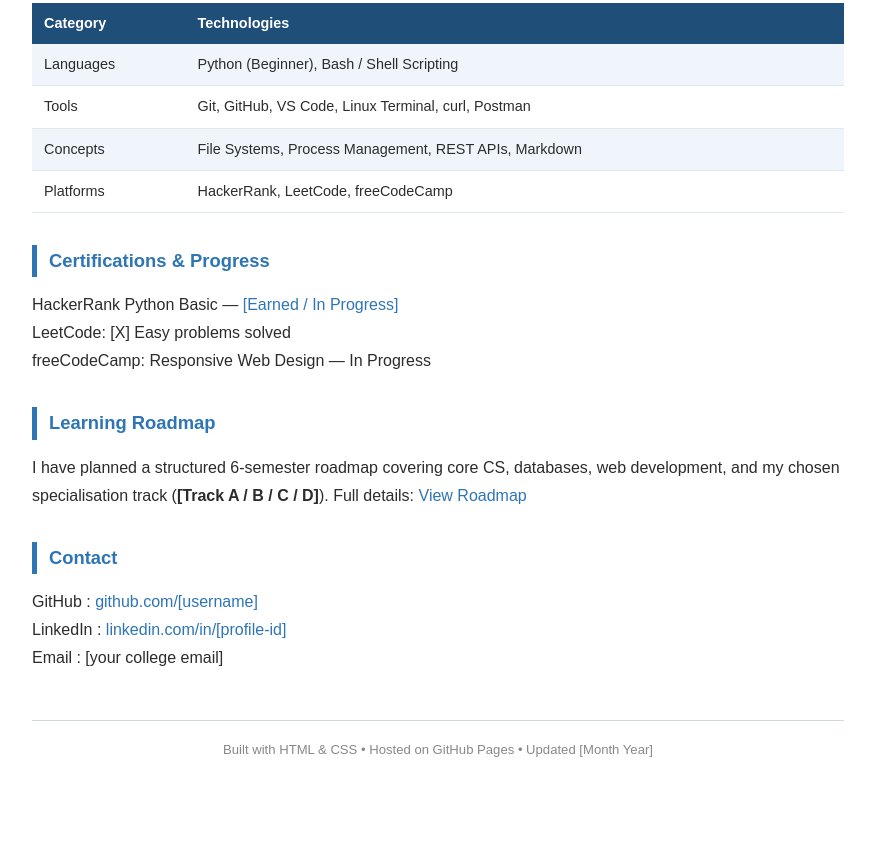
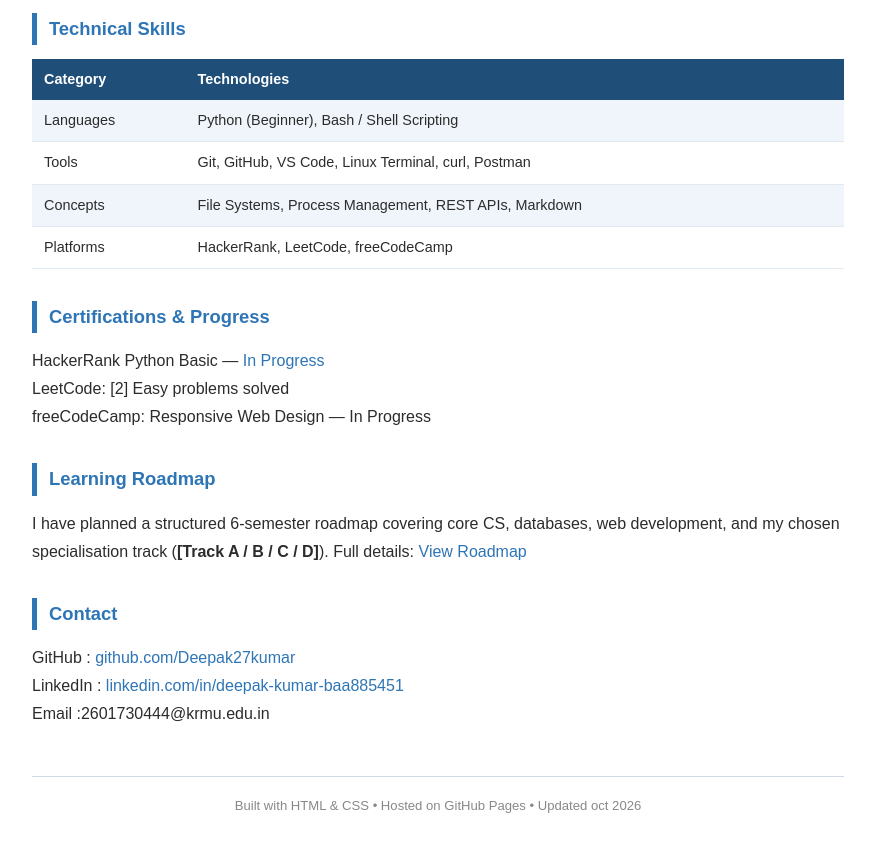
Before and after one commit to Deepak27kumar/-developer-portfolio, a plain HTML site: page index.html in a window 1280 px wide. Shown: the part 970-1822 px from the top of the page, without its empty margins (202-1077 px from the left). Before the commit the page ends 1780 px from the top, so only its background shows below. Drawn offline with Linux system fonts and the light colour scheme.

Commit message:
Update index.html

```diff
--- a/index.html
+++ b/index.html
@@ -106,7 +106,7 @@ text-align: center; font-size: 0.82rem; color: #888;
 
 <header>
 
-<h1>Hi, I am [Your Full Name]</h1>
+<h1>Hi, I am Deepak kumar</h1>
 
 <p>B.Tech CSE Student • K.R. Mangalam University, Gurugram • Batch 2024–28</p>
 
@@ -132,9 +132,9 @@ text-align: center; font-size: 0.82rem; color: #888;
 
 <p>
 
-[Write 2–3 sentences here: your background, your primary technical interest,
-
-and one specific career goal. Be direct and specific.]
+I am a B.Tech Computer Science Engineering student at K.R. Mangalam University with a strong interest in programming and software development.
+My primary technical interest is Full-Stack Web Development, especially building interactive and user-friendly web applications.
+My career goal is to become a skilled Software Developer and secure a software development role in a reputed IT company.
 
 </p>
 
@@ -160,7 +160,7 @@ and debugging techniques.
 
 <p>
 
-<a href="https://github.com/[username]/cse103-lab-LAB3">
+<a href="https://github.com/Deepak27kumar/cse103-lab-LAB3">
 
 View Repository on GitHub →
 
@@ -186,7 +186,7 @@ and a coding platform progress tracker.
 
 <p>
 
-<a href="https://github.com/[username]/developer-portfolio">
+<a href="https://github.com/Deepak27kumar/developer-portfolio">
 
 View Repository on GitHub →
 
@@ -218,11 +218,11 @@ View Repository on GitHub →
 
 HackerRank Python Basic —
 
-<a href="[certificate URL or 'In Progress']">[Earned / In Progress]</a>
+<a href="">In Progress</a>
 
 </p>
 
-<p>LeetCode: [X] Easy problems solved</p>
+<p>LeetCode: [2] Easy problems solved</p>
 
 <p>freeCodeCamp: Responsive Web Design — In Progress</p>
 
@@ -238,7 +238,7 @@ databases, web development, and my chosen specialisation track
 
 Full details:
 
-<a href="https://github.com/[username]/developer-portfolio/blob/main/LEARNING_ROADMAP.md">
+<a href="https://github.com/Deepak27kumar/developer-portfolio/blob/main/LEARNING_ROADMAP.md">
 
 View Roadmap
 
@@ -250,19 +250,19 @@ View Roadmap
 
 <p>GitHub    :
 
-<a href="https://github.com/[username]">github.com/[username]</a></p>
+<a href="https://github.com/Deepak27kumar">github.com/Deepak27kumar</a></p>
 
 <p>LinkedIn :
 
-<a href="https://linkedin.com/in/[profile-id]">linkedin.com/in/[profile-id]</a></p>
+<a href="https://www.linkedin.com/in/deepak-kumar-baa885451/">linkedin.com/in/deepak-kumar-baa885451</a></p>
 
-<p>Email    : [your college email]</p>
+<p>Email    :2601730444@krmu.edu.in</p>
 
 <footer>
 
 Built with HTML & CSS • Hosted on GitHub Pages •
 
-Updated [Month Year]
+Updated oct 2026
 
 </footer>
 
```
